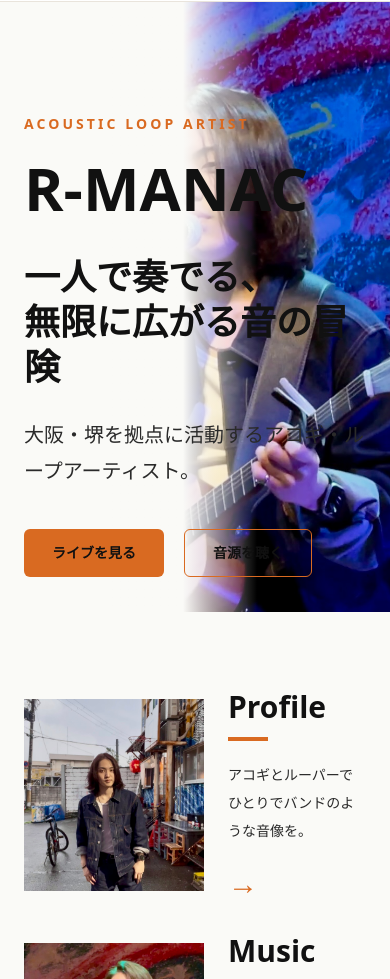
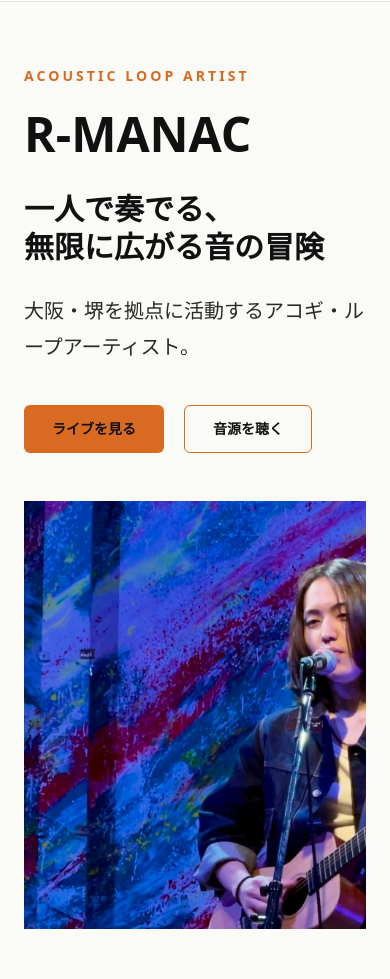
Before and after one commit to Luckyreki/r-manac-hp, a React (Vite) app: page / in a window 390 px wide. Shown: the part 87-1066 px from the top of the page. Built offline with nearby package versions, Linux system fonts and the light colour scheme.

Commit message:
Improve mobile image layout

```diff
--- a/src/pages/ContactPage.jsx
+++ b/src/pages/ContactPage.jsx
@@ -44,7 +44,7 @@ export function ContactPage() {
         title="お問い合わせ"
         body="出演依頼・ライブ予約・制作のご相談はこちらから。"
         image={assets.uiMockupsReal.contact.primary}
-        imageClass="object-[center_18%]"
+        imageClass="object-[center_top] md:object-[center_18%]"
       />
       <section className="mx-auto grid max-w-[1280px] gap-16 px-6 py-20 md:px-10 lg:grid-cols-[420px_1fr]">
         <div className="space-y-12">
--- a/src/pages/LivePage.jsx
+++ b/src/pages/LivePage.jsx
@@ -38,7 +38,13 @@ export function LivePage() {
         <SectionHeading title="過去のライブ" />
         <div className="mt-8 grid grid-cols-2 gap-9 lg:grid-cols-4">
           {[assets.photos.liveBlueGuitar, assets.uiMockupsReal.live.primary, assets.uiMockupsReal.live.featured, assets.uiMockupsReal.live.secondary].map((image) => (
-            <motion.img key={image} src={image} alt="" className="h-[120px] w-full object-cover" {...reveal} />
+            <motion.img
+              key={image}
+              src={image}
+              alt=""
+              className="aspect-[4/3] w-full object-cover object-[center_top] lg:h-[120px] lg:aspect-auto"
+              {...reveal}
+            />
           ))}
         </div>
       </section>
--- a/src/pages/MusicPage.jsx
+++ b/src/pages/MusicPage.jsx
@@ -32,7 +32,7 @@ export function MusicPage() {
         title="音楽"
         body={"たった１本のギターから紡ぎ出される、\n幾重にも重なる音の魔法。"}
         image={assets.uiMockupsReal.music.primary}
-        imageClass="object-[82%_center]"
+        imageClass="object-[center_top] md:object-[82%_center]"
       />
       <section className="mx-auto grid max-w-[1280px] gap-14 px-6 py-20 md:px-10 lg:grid-cols-[330px_1fr]">
         <div>
@@ -80,10 +80,10 @@ export function MusicPage() {
           href={musicLinks.video}
           target="_blank"
           rel="noreferrer"
-          className="relative h-[350px] overflow-hidden"
+          className="relative aspect-[4/5] overflow-hidden md:h-[350px] md:aspect-auto"
           {...reveal}
         >
-          <img src={assets.uiMockupsReal.music.secondary} alt="" className="h-full w-full object-cover" />
+          <img src={assets.uiMockupsReal.music.secondary} alt="" className="h-full w-full object-cover object-[center_top]" />
           <span className="absolute inset-0 m-auto flex h-24 w-24 items-center justify-center rounded-full border-4 border-white text-white">
             <Play size={38} fill="currentColor" />
           </span>
@@ -94,7 +94,7 @@ export function MusicPage() {
               key={image}
               src={image}
               alt=""
-              className={`h-[140px] w-full object-cover lg:h-[100px] ${className}`}
+              className={`aspect-[16/9] w-full object-cover lg:h-[100px] lg:aspect-auto ${className}`}
               {...reveal}
             />
           ))}
--- a/src/pages/PagePrimitives.jsx
+++ b/src/pages/PagePrimitives.jsx
@@ -7,14 +7,9 @@ export function PageShell({ children }) {
 
 export function HeroBand({ label, title, body, image, imageClass = "" }) {
   return (
-    <section className="relative isolate min-h-[500px] overflow-hidden">
-      <img
-        src={image}
-        alt=""
-        className={`absolute right-0 top-0 -z-10 h-full w-[64%] object-cover ${imageClass}`}
-      />
-      <div className="absolute inset-y-0 right-[28%] -z-10 w-[42%] bg-gradient-to-r from-[var(--color-paper)] via-[var(--color-paper)] to-transparent" />
-      <div className="mx-auto max-w-[1280px] px-6 py-28 md:px-10 md:py-36">
+    <section className="relative isolate overflow-hidden md:min-h-[500px]">
+      <div className="absolute inset-y-0 right-[28%] -z-10 hidden w-[42%] bg-gradient-to-r from-[var(--color-paper)] via-[var(--color-paper)] to-transparent md:block" />
+      <div className="mx-auto max-w-[1280px] px-6 py-16 md:px-10 md:py-36">
         <motion.div
           className="max-w-xl"
           initial={false}
@@ -28,6 +23,11 @@ export function HeroBand({ label, title, body, image, imageClass = "" }) {
           {body && <p className="mt-8 whitespace-pre-line text-xl leading-9 text-[#2a2a2a]">{body}</p>}
           <div className="mt-9 h-1 w-14 bg-[var(--color-accent)]" />
         </motion.div>
+        <img
+          src={image}
+          alt=""
+          className={`mt-10 aspect-[4/5] w-full object-cover object-[center_top] md:absolute md:right-0 md:top-0 md:-z-10 md:mt-0 md:h-full md:w-[64%] md:object-cover ${imageClass}`}
+        />
       </div>
     </section>
   );
--- a/src/pages/ProfilePage.jsx
+++ b/src/pages/ProfilePage.jsx
@@ -10,13 +10,13 @@ export function ProfilePage() {
         label="Profile"
         title="プロフィール"
         image={assets.uiMockupsReal.profile.primary}
-        imageClass="translate-x-[12%] object-[70%_48%]"
+        imageClass="object-[center_top] md:translate-x-[12%] md:object-[70%_48%]"
       />
       <section className="mx-auto grid max-w-[1140px] items-center gap-16 px-6 pb-10 pt-8 md:grid-cols-[420px_1fr] md:px-10">
         <motion.img
           src={assets.uiMockupsReal.profile.primary}
           alt="R-MANAC profile"
-          className="h-[520px] w-full object-cover object-[center_56%]"
+          className="aspect-[4/5] w-full object-cover object-[center_top] md:h-[520px] md:aspect-auto md:object-[center_56%]"
           {...reveal}
         />
         <motion.div className="whitespace-pre-line text-lg leading-10 text-[#171717]" {...reveal}>
--- a/src/pages/SnsPage.jsx
+++ b/src/pages/SnsPage.jsx
@@ -6,7 +6,13 @@ import { ButtonLink, HeroBand, PageShell, reveal } from "./PagePrimitives.jsx";
 export function SnsPage() {
   return (
     <PageShell>
-      <HeroBand label="SNS" title="SNS" body="各SNSはこちらから。" image={assets.uiMockupsReal.sns.primary} />
+      <HeroBand
+        label="SNS"
+        title="SNS"
+        body="各SNSはこちらから。"
+        image={assets.uiMockupsReal.sns.primary}
+        imageClass="object-[65%_top] md:object-center"
+      />
       <section className="mx-auto grid max-w-[1280px] items-stretch gap-6 px-6 py-16 md:grid-cols-2 md:px-10 lg:grid-cols-4">
         {socialLinks.map(([name, desc, cta, href]) => (
           <motion.article key={name} className="flex h-full flex-col rounded-md bg-white px-8 py-9 shadow-[var(--shadow-soft)]" {...reveal}>
--- a/src/pages/TopPage.jsx
+++ b/src/pages/TopPage.jsx
@@ -13,15 +13,10 @@ const featureImages = [
 export function TopPage() {
   return (
     <PageShell>
-      <section className="relative isolate min-h-[680px] overflow-hidden">
-        <img
-          src={assets.uiMockupsReal.top.primary}
-          alt=""
-          className="absolute right-0 top-0 -z-10 h-[610px] w-[62%] object-cover object-[82%_center]"
-        />
-        <div className="absolute inset-y-0 right-[34%] -z-10 h-[610px] w-[38%] bg-gradient-to-r from-[var(--color-paper)] via-[var(--color-paper)] to-transparent" />
+      <section className="relative isolate overflow-hidden md:min-h-[680px]">
+        <div className="absolute inset-y-0 right-[34%] -z-10 hidden h-[610px] w-[38%] bg-gradient-to-r from-[var(--color-paper)] via-[var(--color-paper)] to-transparent md:block" />
         <motion.div
-          className="mx-auto max-w-[1280px] px-6 py-28 md:px-10 md:py-36"
+          className="mx-auto max-w-[1280px] px-6 py-16 md:px-10 md:py-36"
           initial={false}
           animate={{ opacity: 1, y: 0 }}
           transition={{ duration: 0.55, ease: "easeOut" }}
@@ -29,8 +24,8 @@ export function TopPage() {
           <p className="mb-6 text-sm font-bold uppercase tracking-[0.22em] text-[var(--color-accent)]">
             Acoustic Loop Artist
           </p>
-          <h1 className="text-6xl font-black leading-none md:text-8xl">{siteMeta.name}</h1>
-          <p className="mt-9 whitespace-pre-line text-4xl font-black leading-tight md:text-5xl">
+          <h1 className="text-5xl font-black leading-none md:text-8xl">{siteMeta.name}</h1>
+          <p className="mt-8 whitespace-pre-line text-3xl font-black leading-tight md:mt-9 md:text-5xl">
             {siteMeta.tagline.replace("、", "、\n")}
           </p>
           <p className="mt-7 whitespace-pre-line text-xl leading-9 text-[#2a2a2a]">{siteMeta.base}</p>
@@ -40,6 +35,11 @@ export function TopPage() {
               音源を聴く
             </ButtonLink>
           </div>
+          <img
+            src={assets.uiMockupsReal.top.primary}
+            alt=""
+            className="mt-12 aspect-[4/5] w-full object-cover object-[center_top] md:absolute md:right-0 md:top-0 md:-z-10 md:mt-0 md:h-[610px] md:w-[62%] md:object-[82%_center]"
+          />
         </motion.div>
       </section>
 
```
Also changed, not shown: 1 other file (tests, documents, lock files or other folders).
